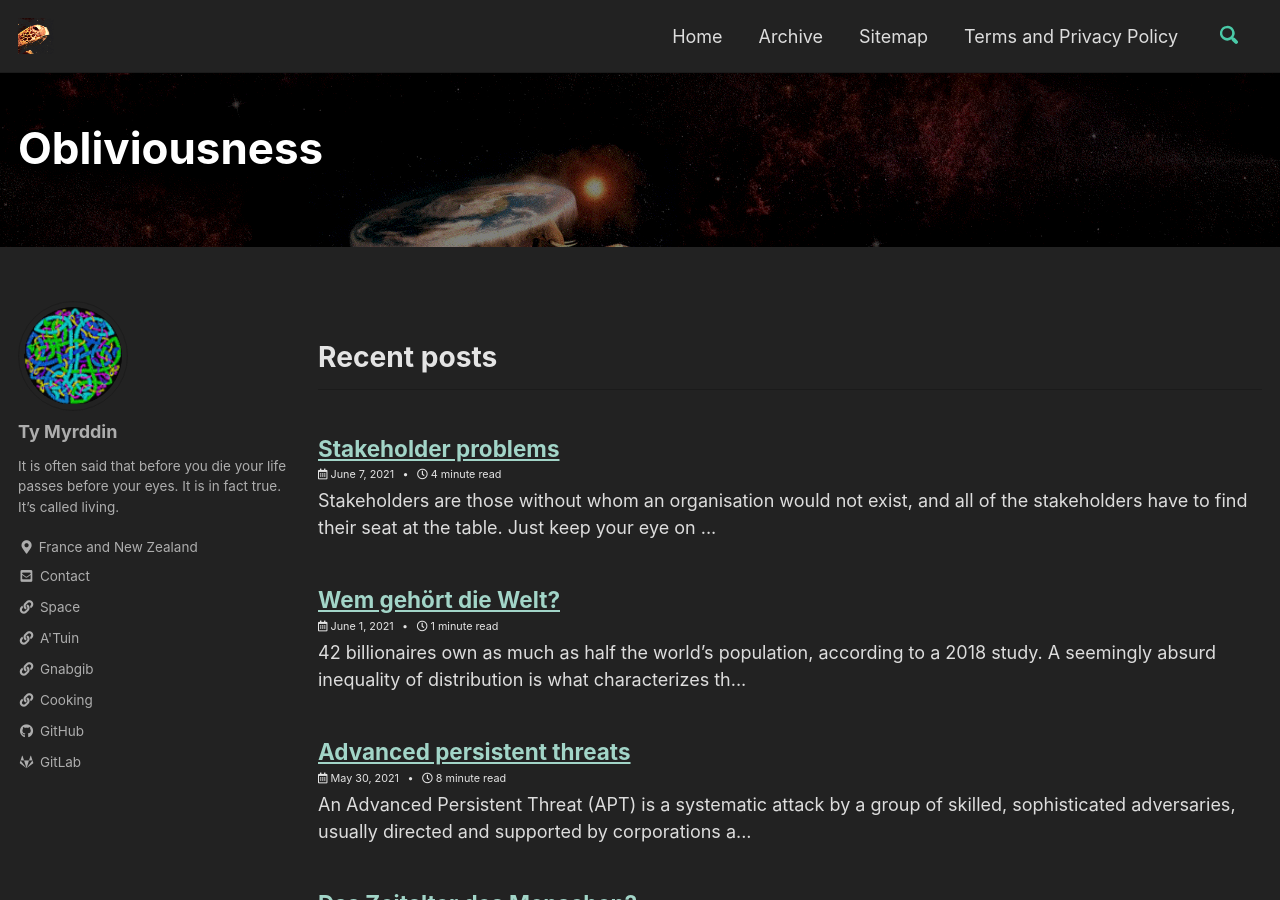
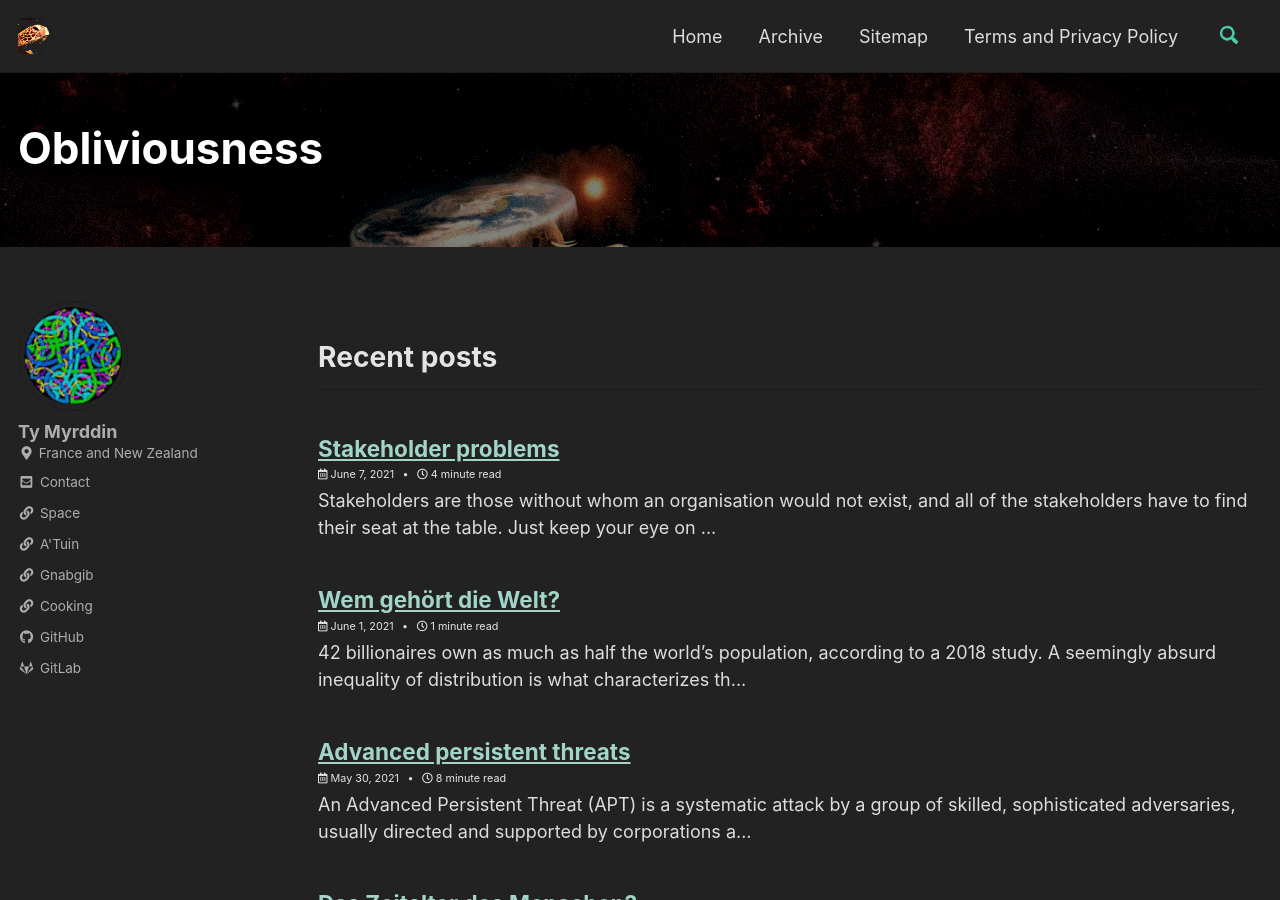
Before and after one commit to tymyrddin/tymyrddin.github.io, a Jekyll site: the page built from index.html, in a window 1280 px wide and 900 px high. Built offline with Jekyll 4.4.1, drawn with Linux system fonts in a browser that asks for light colours; cached includes are drawn as plain includes; the list of posts is cut into pages by our own code.

Commit message:
Updated config

```diff
--- a/_config.yml
+++ b/_config.yml
@@ -96,7 +96,6 @@ analytics:
 author:
   name             : "Ty Myrddin"
   avatar           : "/assets/images/avatar2.png" # path of avatar image, e.g. "/assets/images/bio-photo.jpg"
-  bio              : "It is often said that before you die your life passes before your eyes. It is in fact true. It’s called living."
   location         : "France and New Zealand"
   links:
     - label: "Contact"
```
